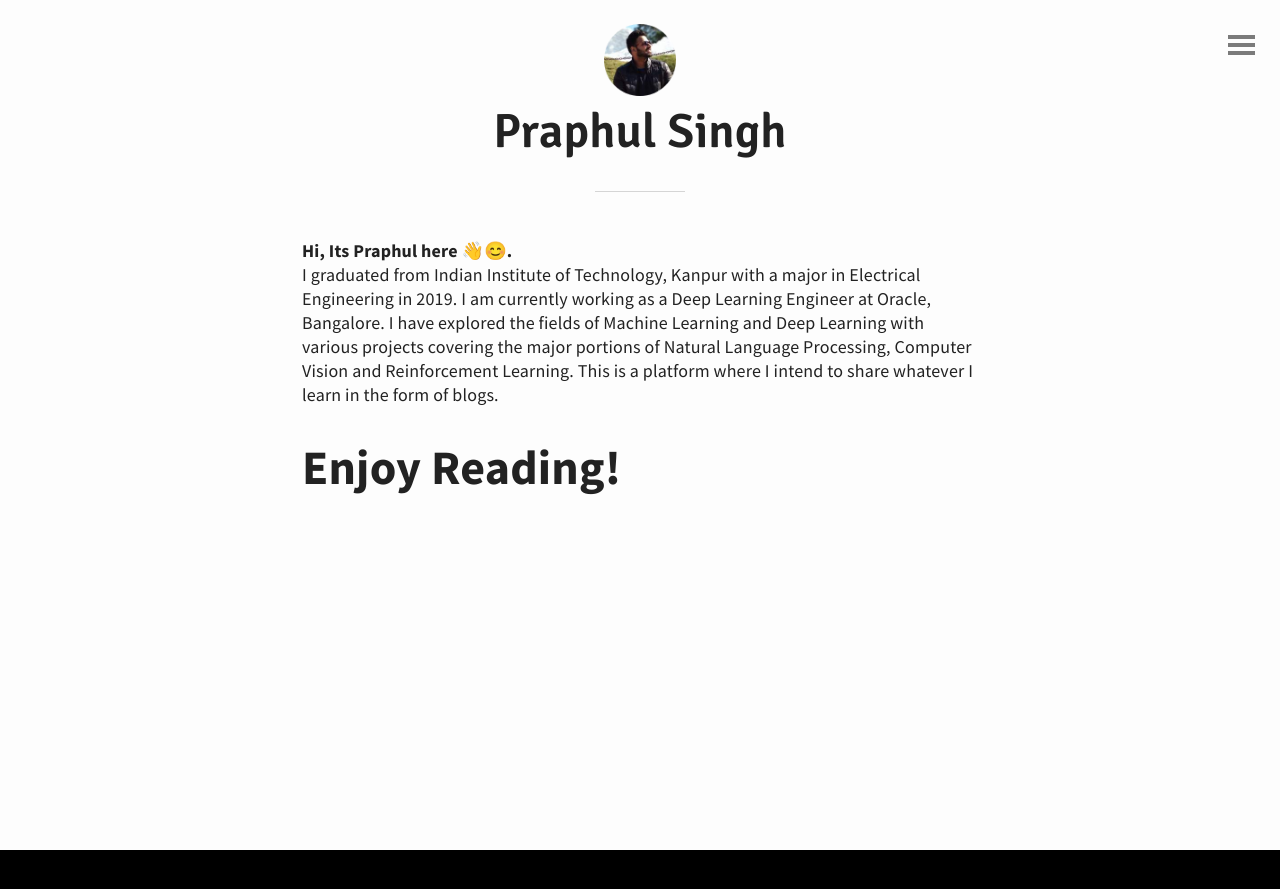
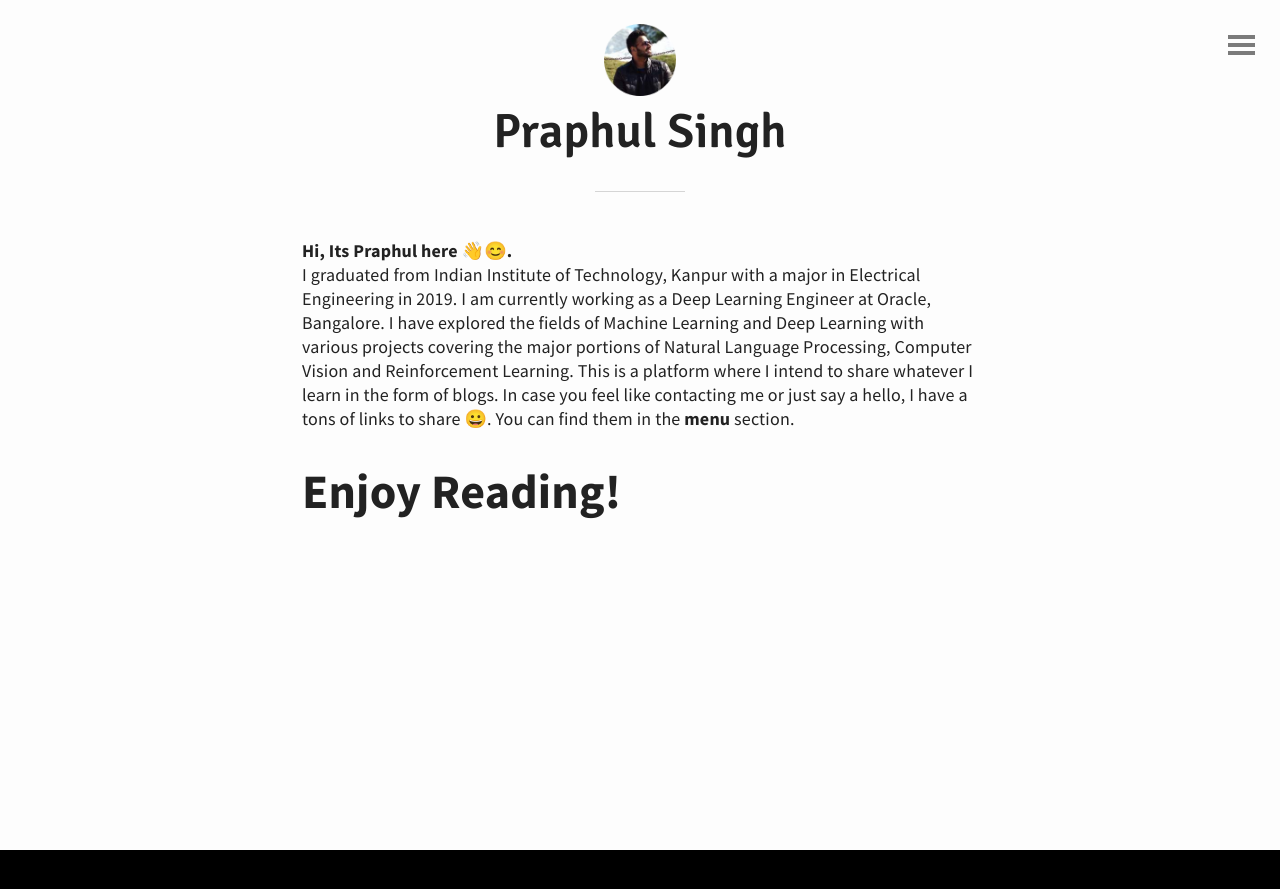
Before and after one commit to spraphul/blog, a Jekyll site: the page built from about.md, in a window 1280 px wide. Shown: the top 889 px of the page. Built offline with Jekyll 4.4.1, drawn with Linux system fonts in a browser that asks for light colours.

Commit message:
Update about.md

```diff
--- a/about.md
+++ b/about.md
@@ -3,6 +3,6 @@ layout: page
 title: About Me
 ---
 **Hi, Its Praphul here 👋😊. <br/>**
-I graduated from Indian Institute of Technology, Kanpur with a major in Electrical Engineering in 2019. I am currently working as a Deep Learning Engineer at Oracle, Bangalore. I have explored the fields of Machine Learning and Deep Learning with various projects covering the major portions of Natural Language Processing, Computer Vision and Reinforcement Learning. This is a platform where I intend to share whatever I learn in the form of blogs.
+I graduated from Indian Institute of Technology, Kanpur with a major in Electrical Engineering in 2019. I am currently working as a Deep Learning Engineer at Oracle, Bangalore. I have explored the fields of Machine Learning and Deep Learning with various projects covering the major portions of Natural Language Processing, Computer Vision and Reinforcement Learning. This is a platform where I intend to share whatever I learn in the form of blogs. In case you feel like contacting me or just say a hello, I have a tons of links to share 😀. You can find them in the **menu** section.
 
 # Enjoy Reading!
```
